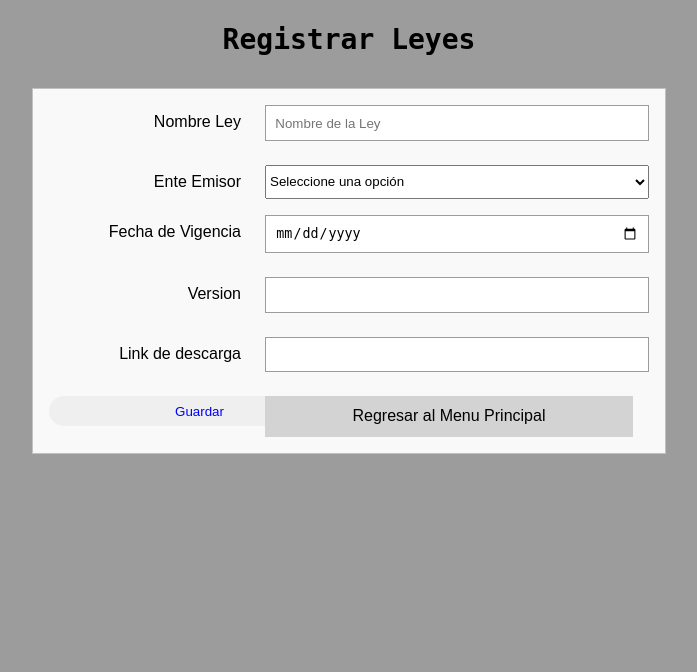
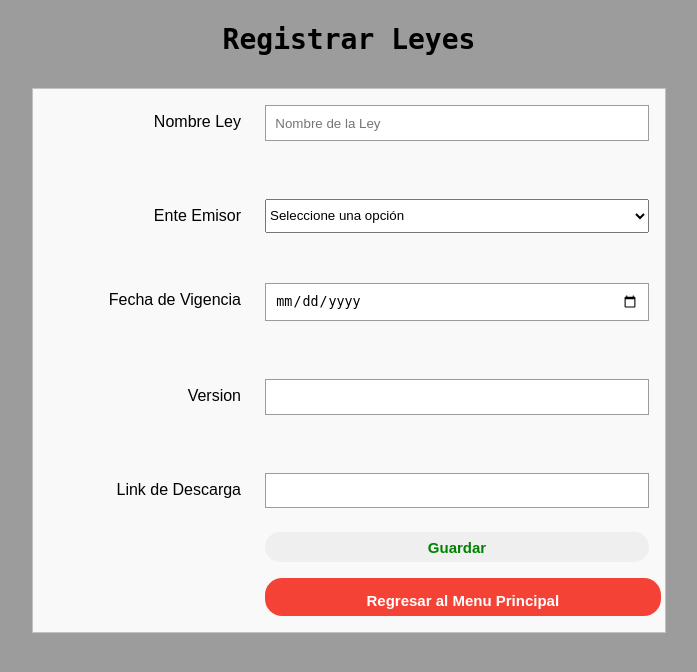
Before and after one commit to LuisCuevaBayBay/Libreria2, a PHP site: page /backend/addDatosLey.php in a window 1280 px wide. Shown: the top 672 px of the page, without its empty margins (291-988 px from the left). Run offline with PHP 8.4, Linux system fonts and the light colour scheme; data that the repository does not hold is empty.

Commit message:
Cambios eticos

```diff
--- a/backend/addDatosGaceta.php
+++ b/backend/addDatosGaceta.php
@@ -7,6 +7,7 @@ if (isset($_POST['button'])){
     $fechaGaceta = $_POST['fechaGaceta'];
     $fechaGaceta2 = date("Y-m-d", strtotime($fechaGaceta));
     $numeroDecreto = $_POST['numeroDecreto'];
+    $link = $_POST['link'];
 
     $sql = "INSERT INTO datos_publicacion (id,num_Gaceta, fecha_publicacion, decreto) VALUES (NULL,'$numGaceta', '$fechaGaceta', '$numeroDecreto')";
 
--- a/backend/addDatosLey.php
+++ b/backend/addDatosLey.php
@@ -14,7 +14,7 @@ include 'config.php';
     <form class="" action="addDatosLeyes.php" method="post">
       <label>Nombre Ley</label>
       <input type="text" name="nombreLey" value="" placeholder="Nombre de la Ley">
-
+      <br>
       <label>Ente Emisor</label>
       <select name="selectEnte" id="selectEnter">
         <option value="">Seleccione una opción</option>
@@ -28,19 +28,22 @@ include 'config.php';
         }
         ?>
       </select>
-
+        <br>
       <label>Fecha de Vigencia</label>
       <input type="date" name="fechaVigencia" value="">
-
+        <br>
 
       <label>Version</label>
       <input type="text" name="version">
-
-      <label>Link de descarga</label>
+        <br>
+      <label>Link de Descarga</label>
       <input type="text" name="link">
 
+      <br>
       <button type="submit" name="button" id="log">Guardar</button>
-      <a href="mainMenu.html">Regresar al Menu Principal</a>
+        <br>
+
+      <a href="mainMenu.html" id="regresar">Regresar al Menu Principal</a>
     </form>
   </body>
 </html>
--- a/backend/addDatosLeyes.php
+++ b/backend/addDatosLeyes.php
@@ -11,6 +11,8 @@ $date = $_POST['fechaVigencia'];
 $date2 = date('Y-m-d' , strtotime($date));
 
 $version = $_POST['version'];
+
+$link = $_POST['link'];
 
 $link = $_POST['link'];
 $sql = "INSERT INTO datos_generales_leyes (id, nombre_ley, id_ente_emisor, fecha_de_vigencia, version_ley, link) VALUES (NULL,'$name', '$type', '$date2', '$version', '$link')";
--- a/backend/addFichasLeyes.php
+++ b/backend/addFichasLeyes.php
@@ -10,10 +10,11 @@
     $descripcion = $_POST['descripcion'];
     $tipoLey = $_POST['tipoLey'];
     $categoriaLey= $_POST['categoriaLey'];
+    $link = $_POST['link'];
 
     $sql = "INSERT INTO ficha_ley
-    (id, id_datos_generales, id_datos_publicacion, num_articulo, descripcion_articulo, id_tipo_ley, id_categoria_ley ) VALUES
-     (NULL,'$nombreLey', '$gaceta', '$numArticulo', '$descripcionLey', '$tipoLey', '$categoriaLey')";
+    (id, id_datos_generales, id_datos_publicacion, num_articulo, descripcion_articulo, id_tipo_ley, id_categoria_ley,link ) VALUES
+     (NULL,'$nombreLey', '$gaceta', '$numArticulo', '$descripcionLey', '$tipoLey', '$categoriaLey','$link')";
 
     if ($conn->query($sql) === TRUE) {
         echo "New record created successfully";
--- a/backend/css/add.css
+++ b/backend/css/add.css
@@ -65,14 +65,33 @@ h2{
   background: gold;
 }
 #log{
-  width: 300px;
-  height: 30px;
+
   border:none;
   border-radius: 17px;
-  padding-left: 7px;
-  color: blue;
+  height: 30px;
+  color:green;
+  font-weight: bold;
+  font-size: 15px;
+  align-items: center;
+}
+#regresar{
+  text-decoration:none;
+  font-weight:bold;
+  color:white;
+  font-size:15px;
+  background-color:#f44336;
+  padding: 14px 25px;
+  display:inline-block;
+  text-align:center;
+  border:none;
+  height:10px;
+
+  border-radius:17px;
 }
 
+#regresar:hover{
+  background-color: gold;
+}
 
 @media(min-width:400px){
   form {
--- a/backend/index.html
+++ b/backend/index.html
@@ -26,7 +26,7 @@
       <br><br>
       <button type="submit" name="button" id="log">Iniciar Sesion</button>
       <br><br>
-      <a href="../index.php" style="text-decoration:none; font-weight:bold; color:red; font-size:20px;">Salir</a>
+      <a href="../index.php" id="cerrar">Salir</a>
     </form>
   </body>
 </html>
--- a/backend/mainMenu.html
+++ b/backend/mainMenu.html
@@ -16,7 +16,9 @@
         </div>
       </div>
       <div class="background-two link-container">
-        <a class="link-two" href="addDatosGaceta.html">Agregar La Gaceta</a>
+        <a class="link-two" href="addDatosGaceta.html">Agregar Publicacion del Diario Oficial La Gaceta</a>
+          <br>
+          <br>
         <a href="index.html" class="link-two">Cerrar Sesion</a>
       </div>
       <div class="background-three link-container">
--- a/css/estiloResultados.css
+++ b/css/estiloResultados.css
@@ -34,6 +34,7 @@ a{
     text-decoration: none;
     margin-left: 45%;
     margin-top: 50%;
+    font-weight: bolder;
 }
 
 td{
@@ -42,6 +43,9 @@ td{
     color: black;
     border: 1px solid black;
     font-weight: bolder;
+    text-align: justify;
+    text-justify: inter-word;
+
 }
 th{
     font-family: arial,sans-serif;
--- a/php/LeyesAntiguas.php
+++ b/php/LeyesAntiguas.php
@@ -37,6 +37,7 @@
       <li><a href="buscarScreen.php" class="adb"><i class="fas fa-search"></i>      Buscar</a></li>
       <li><a href="http://www.lagaceta.hn/index.php?option=com_flippingbook&view=book&id=1001&page=1&Itemid=109" class="adb"><i class="fas fa-newspaper"></i>   Diario Oficial La Gaceta</a></li>
       <li><a href="https://www.sgjd.gob.hn/quienes-somos/informacion-institucional/marco-estrategico-mision-vision-y-objetivos" class="adb"><i  class="fas fa-info"></i>       Acerca de</a></li>
+      <li><a href="../backend/index.html" class="adb"><i class="fas fa-desktop"></i> Backend</a></li>
     </ul>
 
 
--- a/php/LeyesVigentes.php
+++ b/php/LeyesVigentes.php
@@ -36,6 +36,7 @@
       <li><a href="buscarScreen.php" class="adb"><i class="fas fa-search"></i>  Buscar</a></li>
       <li><a href="http://www.lagaceta.hn/index.php?option=com_flippingbook&view=book&id=1001&page=1&Itemid=109" class="adb" target="_blank"><i class="fas fa-newspaper"></i>    Diario Oficial La Gaceta</a></li>
       <li><a href="https://www.sgjd.gob.hn/" class="adb" target="_blank"><i  class="fas fa-info"></i>   Acerca de</a></li>
+      <li><a href="../backend/index.html" class="adb"><i class="fas fa-desktop"></i> Backend</a></li>
     </ul>
 
 
```
Also changed, not shown: backend/addDatosGaceta.html (+6 -1 lines), backend/addFichaLey.php (+9 -5 lines), backend/css/login.css (+20 -1 lines), backend/login.php (+19 -7 lines), php/buscarSettings.php (+5 -4 lines).
